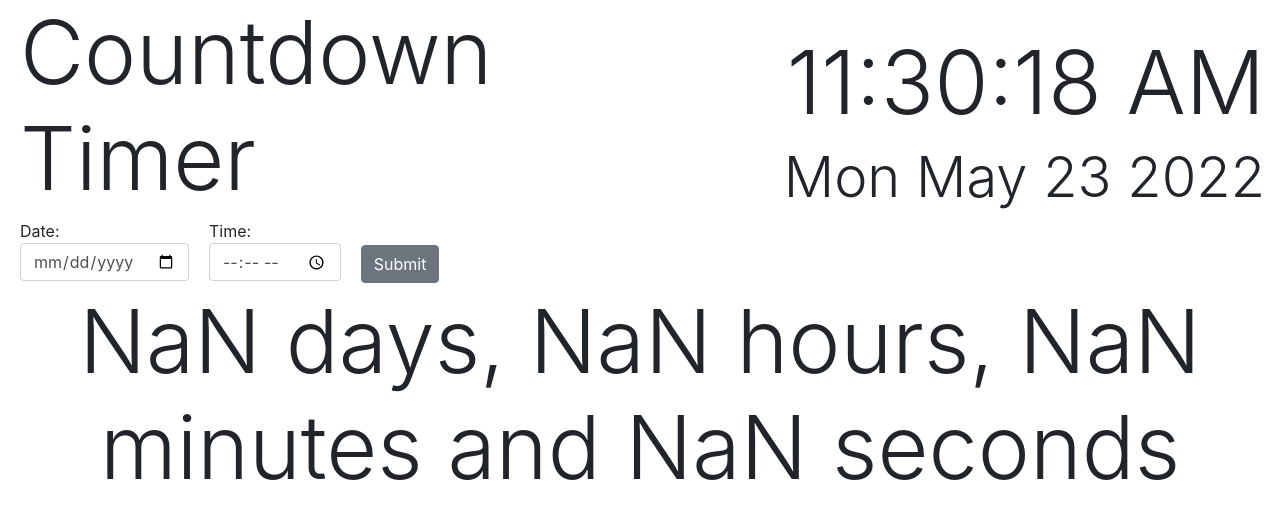
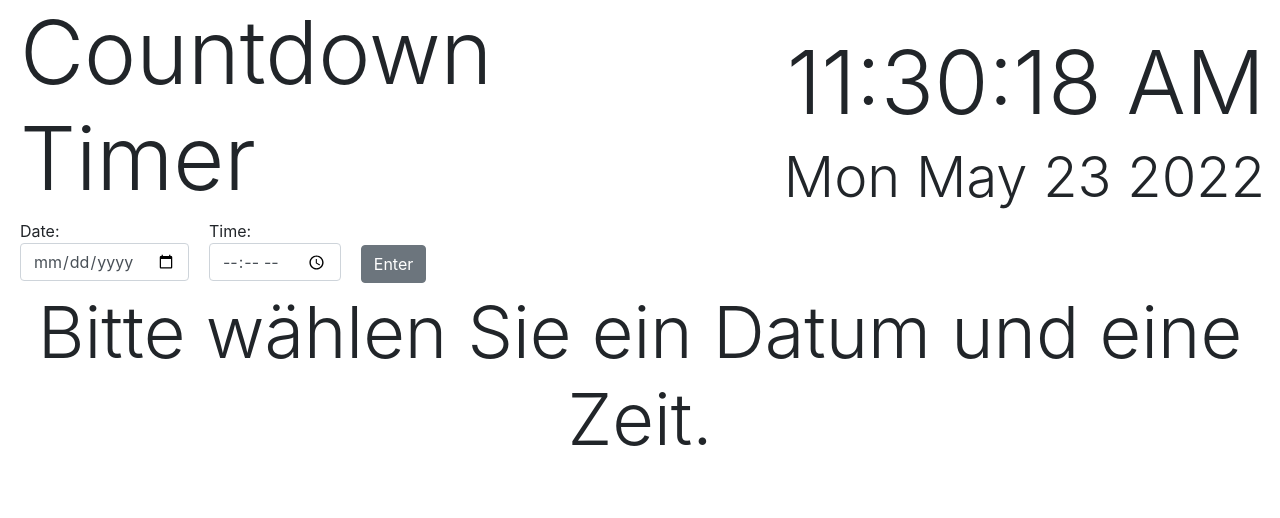
Before and after one commit to greytey/greytey.github.io, a React (Create React App) app in the folder countdown-timer-react/: page / in a window 1280 px wide. Shown: the top 518 px of the page. Built offline with nearby package versions, Linux system fonts and the light colour scheme.

Commit message:
fixing half of the calculating part

```diff
--- a/countdown-timer-react/src/index.js
+++ b/countdown-timer-react/src/index.js
@@ -3,13 +3,45 @@ import ReactDOM from 'react-dom/client';
 import './index.css';
 //import App from './App';
 import reportWebVitals from './reportWebVitals';
-import PropTypes from 'prop-types';
+
+var goalForCalculations = null;
+
+class Site extends React.Component {
+  render() {
+    return (
+      <div>
+        <div className="row">
+          <div className="col align-self-start">
+            <h1 className="display-2 layout-form">Countdown Timer</h1>
+          </div>
+          <div className="col align-self-end text-right">
+            <div id="clock" className="col align-self-end">
+              <Clock />
+            </div>
+          </div>
+        </div><div className="row">
+          <div className="col justify-content-center">
+            <div id="form">
+              <DateTimeForm />
+            </div>
+          </div>
+        </div><div className="row">
+          <div className="col justify-content-center">
+            <div id="output">
+              <Calculations goal={goalForCalculations} />
+            </div>
+          </div>
+        </div>
+      </div>
+    )
+  }
+}
 
 //Uhr kopiert aus https://reactjs.org/docs/state-and-lifecycle.html
 class Clock extends React.Component {
   constructor(props) {
     super(props);
-    this.state = {date: new Date()};
+    this.state = { date: new Date() };
   }
 
   componentDidMount() {
@@ -38,17 +70,25 @@ class Clock extends React.Component {
     );
   }
 }
-const clock = ReactDOM.createRoot(document.getElementById('clock'));
-clock.render(<Clock />);
 
 //Hilfe von https://reactjs.org/docs/forms.html
 class DateTimeForm extends React.Component {
   constructor(props) {
     super(props);
-    this.state = {valueDate: {}, valueTime: {}};
+    this.state = { valueDate: {}, valueTime: {} };
 
     this.handleInputChange = this.handleInputChange.bind(this);
-    //this.handleSubmit = this.handleSubmit.bind(this);
+  }
+
+  buttonClick(event) {
+    event.preventDefault();
+    if(this.state.valueDate != null){
+      if(this.state.valueTime != null){
+        goalForCalculations = this.state.valueDate + this.state.valueTime;
+      } else {
+        goalForCalculations = this.state.valueDate;
+      }
+    }
   }
 
   handleInputChange(event) {
@@ -61,43 +101,33 @@ class DateTimeForm extends React.Component {
     });
   }
 
-  buttonClick(event) {
-    const output = ReactDOM.createRoot(document.getElementById('output'));
-    var goal = this.state.valueDate + this.state.valueTime;
-    output.render(<Calculations goal = {new Date(goal)} />);
-  }
-
   render() {
     return (
-      <form>
+      <div>
         <label className="layout-form" >Date:
-        <input name="valueDate" type="date" className="rounded form-control" value={this.state.valueDate} onChange={this.handleInputChange}/>
+          <input name="valueDate" type="date" className="rounded form-control" value={this.state.valueDate} onChange={this.handleInputChange} />
         </label>
         <label className="layout-form" >Time:
           <input name="valueTime" type="time" className="rounded form-control" value={this.state.valueTime} onChange={this.handleInputChange} />
         </label>
-        <input type="button" className="btn btn-secondary layout-form" value="Submit" onClick={this.buttonClick()} />
-      </form>
+        <button type="button" className="btn btn-secondary layout-form" onClick={this.buttonClick}>Enter</button>
+      </div>
     );
   }
 }
-const form = ReactDOM.createRoot(document.getElementById('form'));
-form.render(<DateTimeForm />);
 
-class Calculations extends React.Component{
+
+class Calculations extends React.Component {
   constructor(props) {
     super(props);
-    this.today = new Date()
-    this.goal = new Date(this.props.goal);
+    if (this.props.goal != null) {
+    this.state = { timeRemaining: {}, today: new Date(), goal: new Date(this.props.goal) };
       this.getTimeRemaining = this.getTimeRemaining.bind(this);
-    this.setState({timeRemaining : {}})
+      this.setState = { timeRemaining: this.getTimeRemaining() }
+    }
   }
 
   componentDidMount() {
-    this.goal = new Date(this.props.goal);
-    this.today = new Date();
-    console.log("Mount: " + this.goalDate + " and " + this.goalTime);
-    this.setState({timeRemaining : this.getTimeRemaining()})
     this.timerID = setInterval(
       () => this.tick(),
       1000
@@ -109,20 +139,26 @@ class Calculations extends React.Component{
   }
 
   tick() {
-    this.today = new Date()
+    this.setState = { today: new Date() }
   }
 
   getTimeRemaining() {
-    var distance = this.goal.getTime() - this.today.getTime();
-    console.log("Distance was calculated: " + {distance});
+    if (this.props.goal != null) {
+      var distance = this.state.goal.getTime() - this.state.today.getTime();
+      console.log("Distance was calculated: " + { distance });
 
       this.days = Math.floor(distance / (1000 * 60 * 60 * 24));
       this.hours = Math.floor((distance % (1000 * 60 * 60 * 24)) / (1000 * 60 * 60));
       this.minutes = Math.floor((distance % (1000 * 60 * 60)) / (1000 * 60));
       this.seconds = Math.floor((distance % (1000 * 60)) / 1000);
     }
-
+  }
   render() {
+    if (this.props.goal == null) {
+      return (
+        <h2 className='display-3 text-center'>Bitte wählen Sie ein Datum und eine Zeit.</h2>
+      )
+    } else {
       return (
         <div>
           <h2 className="display-2 text-center">{this.days} days, {this.hours} hours, {this.minutes} minutes and {this.seconds} seconds</h2>
@@ -130,9 +166,10 @@ class Calculations extends React.Component{
       );
     }
   }
-Calculations.propTypes = {
-  goal : PropTypes.instanceOf(Date).isRequired
-};
+}
+
+const root = ReactDOM.createRoot(document.getElementById('root'));
+root.render(<Site />)
 
 
 // If you want to start measuring performance in your app, pass a function
```
Lines whose indentation alone changed are shown as unchanged.
